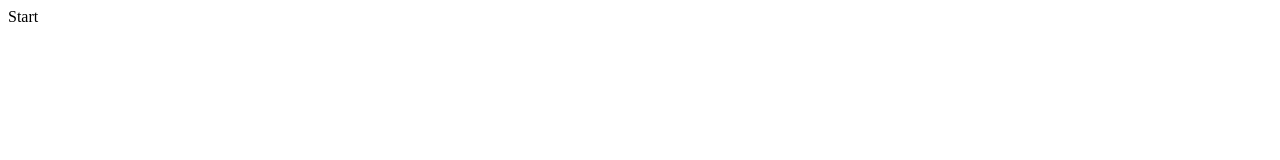
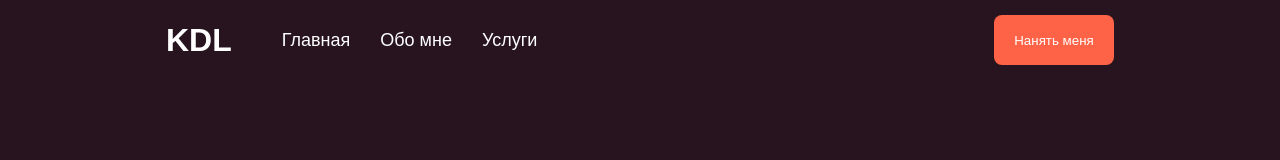
Before and after one commit to ReakZ/pilot-resume-01, a plain HTML site: page index.html in a window 1280 px wide. Drawn offline with Linux system fonts and the light colour scheme.

Commit message:
feat(main): add header

```diff
--- a/css/style.css
+++ b/css/style.css
@@ -0,0 +1,77 @@
+* {
+  margin: 0;
+  padding: 0;
+  box-sizing: border-box;
+}
+
+a {
+  text-decoration: none;
+  color: white;
+}
+ul {
+  list-style: none;
+}
+
+body {
+  background-color: #28141f;
+  color: white;
+  font-size: 18px;
+  font-family: Arial, Helvetica, sans-serif;
+}
+
+.wrapper {
+  width: 1008px;
+  padding: 0 30px;
+  margin: 0 auto;
+  display: flex;
+}
+
+.header {
+  height: 80px;
+}
+
+.header__wrapper {
+  align-items: center;
+  height: 100%;
+}
+
+.brand {
+  display: flex;
+  margin-left: auto;
+}
+
+.logo {
+  font-size: 32px;
+  font-weight: bold;
+  margin-right: 50px;
+}
+
+.nav {
+  display: flex;
+  align-items: center;
+}
+.menu-list {
+  display: flex;
+}
+
+.menu-list__item {
+  margin-left: 30px;
+}
+
+.menu-list__item:first-child {
+  margin-left: 0;
+}
+
+.btn {
+  height: 50px;
+  min-width: 120px;
+  color: white;
+  background-color: transparent;
+  border-radius: 8px;
+  border: none;
+  cursor: pointer;
+}
+
+.btn--red {
+  background-color: tomato;
+}
--- a/index.html
+++ b/index.html
@@ -8,7 +8,32 @@
     <title>Adaptive 1</title>
   </head>
   <body>
-    Start
+    <header class="header">
+      <div class="header__wrapper wrapper">
+        <nav class="nav">
+          <div class="logo">KDL</div>
+            <ul class="menu-list">
+              <li class="menu-list__item">
+                <a
+                  href="index.html"
+                  class="menu-list__link menu-list__link--active"
+                  >Главная</a
+                >
+              </li>
+              <li class="menu-list__item">
+                <a href="about.html" class="menu-list__link">Обо мне</a>
+              </li>
+              <li class="menu-list__item">
+                <a href="services.html" class="menu-list__link">Услуги</a>
+              </li>
+            </ul>
+          </nav>
+          <a href="hire-me.html" class="brand">
+            <button class="btn btn--red">Нанять меня</button>
+          </a>
+        </div>
+      </div>
+    </header>
     <script src="./scripts/script.js"></script>
   </body>
 </html>
```
